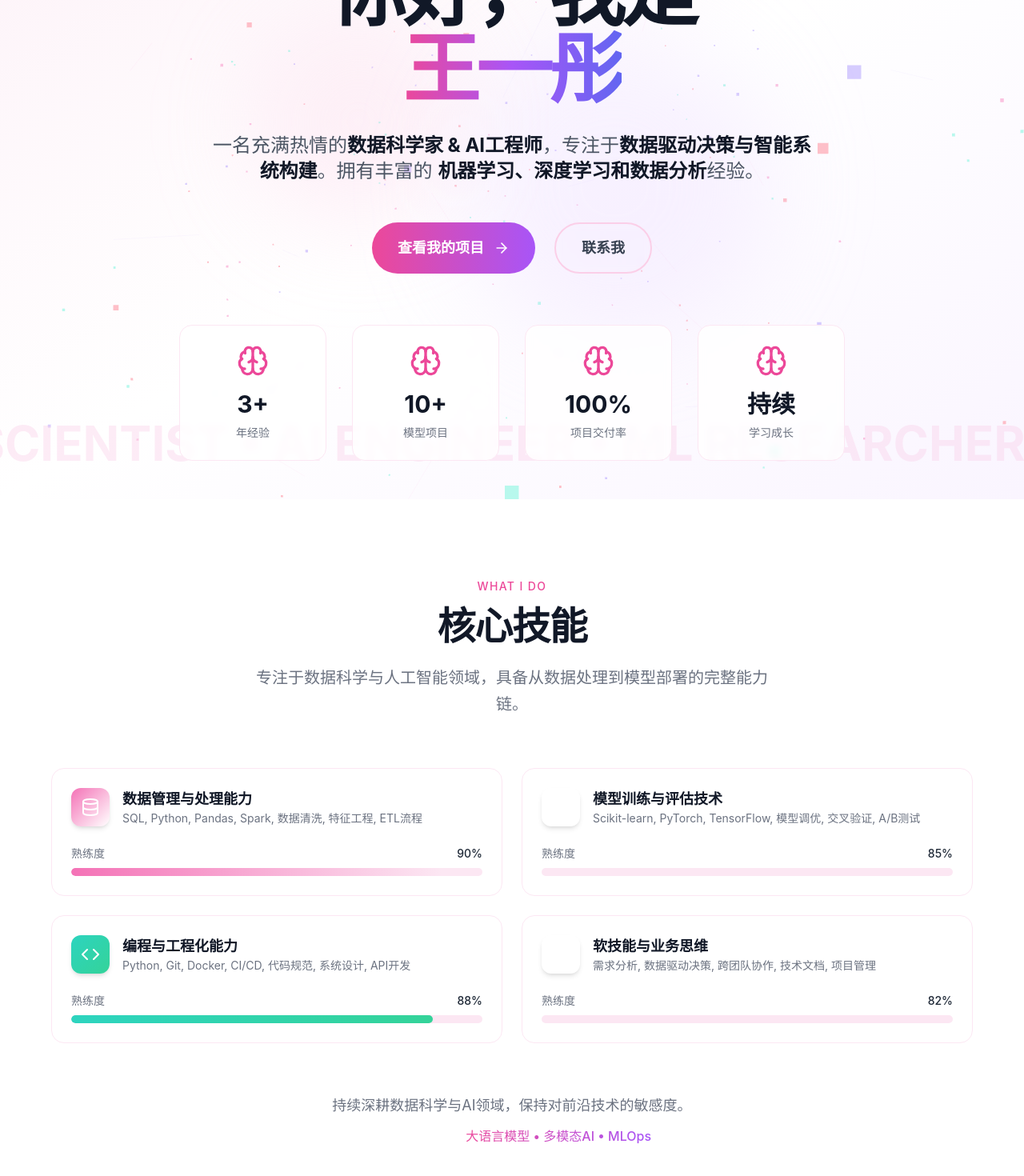
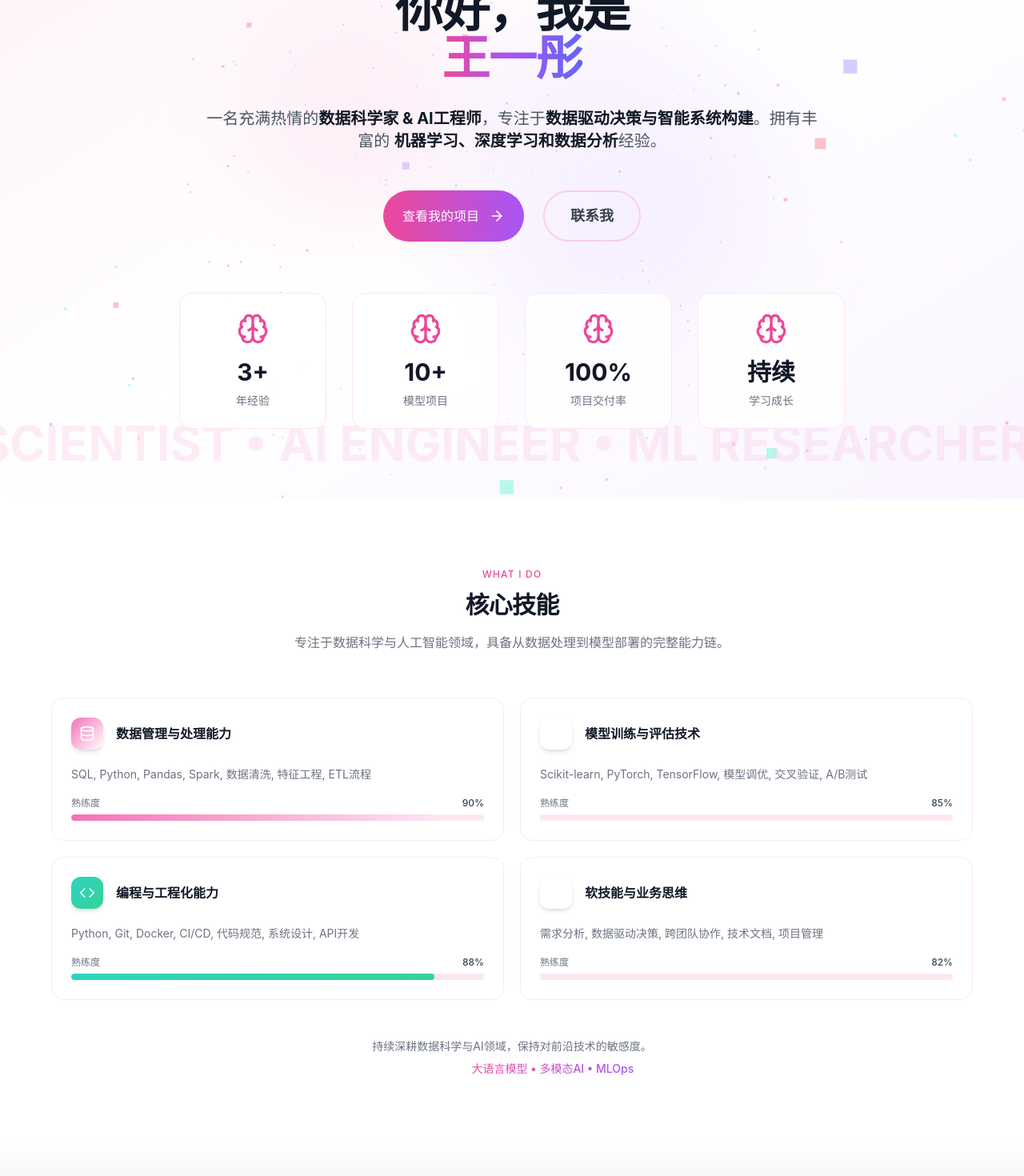
Before and after one commit to wangyitong118/personal-portfolio, a Next.js app: page / in a window 1280 px wide. Shown: the part 240-1710 px from the top of the page at 80% size. Built offline with nearby package versions, Linux system fonts and the light colour scheme.

Commit message:
调整字体大小和技能区统一风格

```diff
--- a/components/Hero.tsx
+++ b/components/Hero.tsx
@@ -90,7 +90,7 @@ export default function Hero() {
           </motion.div>
 
           <motion.h1
-            className="text-5xl sm:text-6xl md:text-7xl lg:text-8xl font-bold tracking-tighter text-gray-900 mb-8"
+            className="text-3xl sm:text-4xl md:text-5xl lg:text-6xl font-bold tracking-tight text-gray-900 mb-8"
             variants={itemVariants}
           >
             <span className="block">{heroData.greeting}</span>
@@ -100,7 +100,7 @@ export default function Hero() {
           </motion.h1>
 
           <motion.p
-            className="text-xl md:text-2xl text-gray-600 mb-12 max-w-3xl mx-auto leading-relaxed"
+            className="text-lg md:text-xl text-gray-600 mb-12 max-w-3xl mx-auto leading-relaxed"
             variants={itemVariants}
           >
             {descParts.map((part, i) =>
@@ -118,7 +118,7 @@ export default function Hero() {
           >
             <Link
               href="/projects"
-              className="group relative px-8 py-4 bg-gradient-to-r from-pink-500 to-purple-500 rounded-full text-white font-semibold text-lg inline-flex items-center justify-center overflow-hidden transition-all duration-300 hover:shadow-xl hover:shadow-pink-500/30"
+              className="group relative px-6 py-3 bg-gradient-to-r from-pink-500 to-purple-500 rounded-full text-white font-medium text-base inline-flex items-center justify-center overflow-hidden transition-all duration-300 hover:shadow-xl hover:shadow-pink-500/30"
             >
               <span className="relative z-10">查看我的项目</span>
               <ArrowRight className="ml-3 h-5 w-5 relative z-10 group-hover:translate-x-2 transition-transform" />
--- a/components/Skills.tsx
+++ b/components/Skills.tsx
@@ -3,13 +3,6 @@ import { Database, Brain, Code, Users } from 'lucide-react'
 import { motion, useInView } from 'framer-motion'
 import { useRef } from 'react'
 import { skillsData } from '@/data/site-data'
-
-const iconMap: Record<string, any> = {
-  database: Database,
-  brain: Brain,
-  code: Code,
-  users: Users,
-}
 
 const skillIcons = [Database, Brain, Code, Users]
 
@@ -52,26 +45,25 @@ function SkillCard({ skill, index }: { skill: typeof skillsData[0]; index: numbe
       <div className={`absolute inset-0 bg-gradient-to-br ${skill.gradient} opacity-0 group-hover:opacity-[0.06] transition-opacity duration-500`} />
 
       <div className="relative z-10">
-        <div className="flex items-start space-x-4 mb-6">
-          <div className={`p-3 rounded-xl bg-gradient-to-br ${skill.gradient} shadow-md`}>
-            <Icon className="h-6 w-6 text-white" />
+        <div className="flex items-center space-x-4 mb-5">
+          <div className={`p-2.5 rounded-xl bg-gradient-to-br ${skill.gradient} shadow-md`}>
+            <Icon className="h-5 w-5 text-white" />
           </div>
-          <div>
-            <h3 className="text-lg font-semibold text-gray-900">
-              {skill.name}
-            </h3>
-            <p className="text-sm text-gray-500">
-              {skill.description}
-            </p>
-          </div>
+          <h3 className="text-base font-semibold text-gray-900">
+            {skill.name}
+          </h3>
         </div>
 
-        <div className="mt-4">
-          <div className="flex justify-between text-sm text-gray-500 mb-2">
+        <p className="text-sm text-gray-500 leading-relaxed mb-4">
+          {skill.description}
+        </p>
+
+        <div className="mt-3">
+          <div className="flex justify-between items-center text-xs text-gray-500 mb-1.5">
             <span>熟练度</span>
-            <span className="text-gray-800 font-medium">{skill.level}%</span>
+            <span className="text-gray-700 font-medium">{skill.level}%</span>
           </div>
-          <div className="h-2.5 bg-pink-100 rounded-full overflow-hidden">
+          <div className="h-2 bg-pink-100 rounded-full overflow-hidden">
             <motion.div
               className={`h-full bg-gradient-to-r ${skill.gradient} rounded-full`}
               initial={{ width: 0 }}
@@ -90,33 +82,33 @@ export default function Skills() {
   const isInView = useInView(ref, { once: true, margin: '-100px' })
 
   return (
-    <section id="skills" className="py-24 px-4 sm:px-6 lg:px-8 bg-white" data-scroll-section>
+    <section id="skills" className="py-20 px-4 sm:px-6 lg:px-8 bg-white" data-scroll-section>
       <div className="max-w-6xl mx-auto">
         <motion.div
           ref={ref}
-          className="text-center mb-16"
+          className="text-center mb-14"
           initial={{ opacity: 0, y: 30 }}
           animate={isInView ? { opacity: 1, y: 0 } : { opacity: 0, y: 30 }}
           transition={{ duration: 0.8, ease: 'easeOut' }}
         >
           <motion.span
-            className="inline-block text-sm font-medium text-pink-500 tracking-widest uppercase mb-4"
+            className="inline-block text-xs font-medium text-pink-500 tracking-widest uppercase mb-3"
             initial={{ opacity: 0, y: 10 }}
             animate={isInView ? { opacity: 1, y: 0 } : { opacity: 0, y: 10 }}
             transition={{ duration: 0.6, delay: 0.1 }}
           >
             What I Do
           </motion.span>
-          <h2 className="text-4xl md:text-5xl font-bold text-gray-900 mb-6 tracking-tight">
+          <h2 className="text-2xl md:text-3xl font-bold text-gray-900 mb-4 tracking-tight">
             核心技能
           </h2>
-          <p className="text-xl text-gray-500 max-w-2xl mx-auto leading-relaxed">
+          <p className="text-base text-gray-500 max-w-xl mx-auto leading-relaxed">
             专注于数据科学与人工智能领域，具备从数据处理到模型部署的完整能力链。
           </p>
         </motion.div>
 
         <motion.div
-          className="grid grid-cols-1 md:grid-cols-2 gap-6"
+          className="grid grid-cols-1 md:grid-cols-2 gap-5"
           variants={containerVariants}
           initial="hidden"
           animate={isInView ? 'visible' : 'hidden'}
@@ -127,15 +119,15 @@ export default function Skills() {
         </motion.div>
 
         <motion.div
-          className="mt-16 text-center"
+          className="mt-12 text-center"
           initial={{ opacity: 0 }}
           animate={isInView ? { opacity: 1 } : { opacity: 0 }}
           transition={{ duration: 0.8, delay: 0.8 }}
         >
-          <p className="text-gray-500 text-lg">
+          <p className="text-sm text-gray-500">
             持续深耕数据科学与AI领域，保持对前沿技术的敏感度。
           </p>
-          <p className="mt-3">
+          <p className="text-sm mt-2">
             目前正在探索：
             <span className="font-medium bg-gradient-to-r from-pink-500 to-purple-500 bg-clip-text text-transparent">
               {' '}大语言模型 • 多模态AI • MLOps
```
